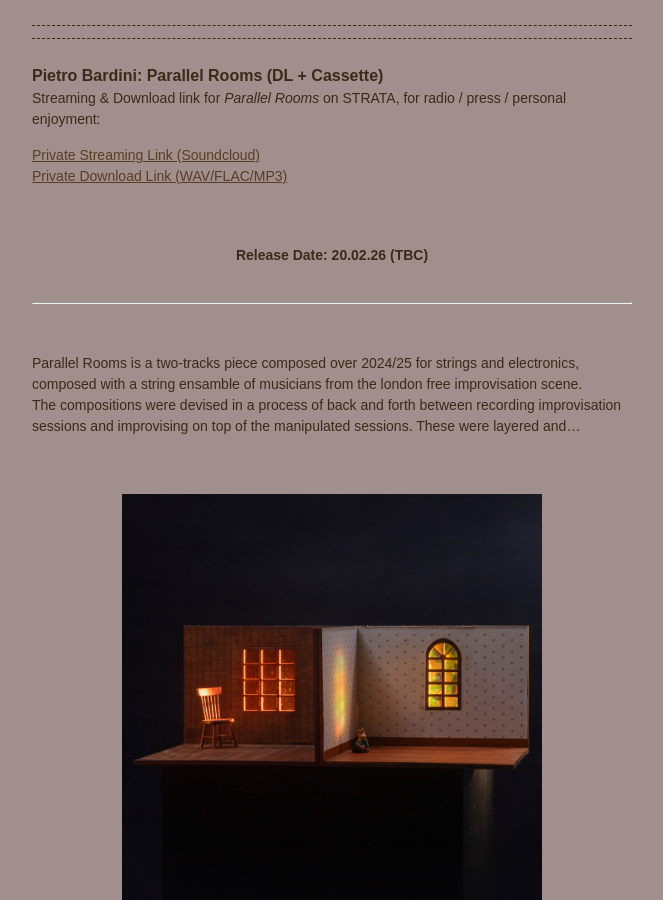
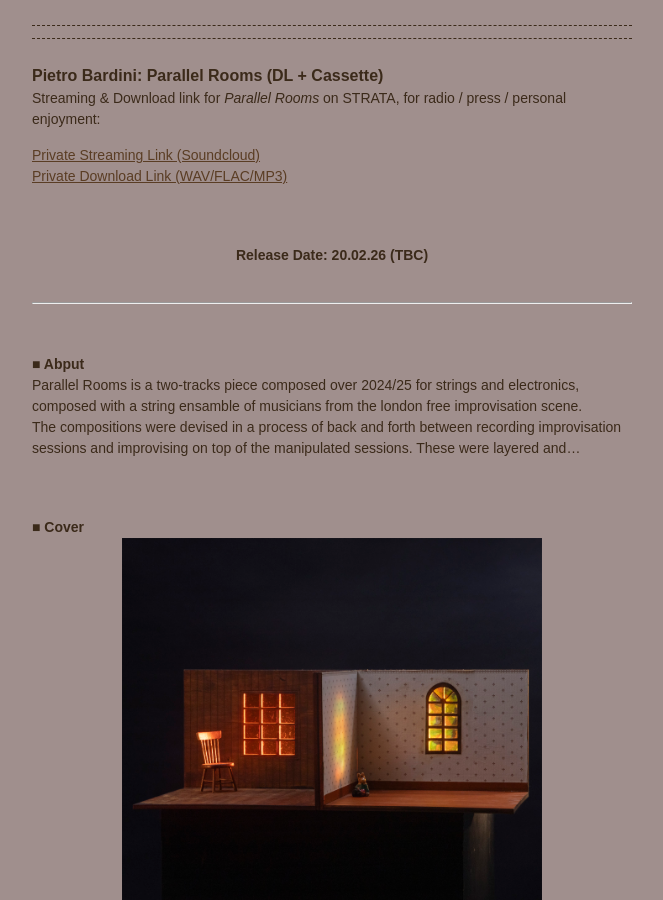
Before and after one commit to StrataEdition/Parallel-Rooms-EPK, a Jekyll site: the page built from index.md, in a window 1280 px wide and 900 px high. Shown: the whole window, without its empty margins (308-971 px from the left). Built offline with Jekyll 4.4.1, drawn with Linux system fonts in a browser that asks for light colours.

Commit message:
Update index.md

```diff
--- a/index.md
+++ b/index.md
@@ -17,10 +17,12 @@ Streaming & Download link for *Parallel Rooms* on STRATA, for radio / press / pe
 
 ---
 <br>
+## ■ Abput
 Parallel Rooms is a two-tracks piece composed over 2024/25 for strings and electronics, composed with a string ensamble of musicians from the london free improvisation scene.
 The compositions were devised in a process of back and forth between recording improvisation sessions and improvising on top of the manipulated sessions. These were layered and...
 
 <br>
+## ■ Cover
 <img src="ParallelRooms_webRes.jpg" alt="Parallel Rooms Cover" class="centered-image">
 <br>
 
@@ -52,6 +54,8 @@ Mastering: Noel Summerville
 ## ■ Artist Bio
 Pietro Bardini is an italian London-based composer and artist. He works accross sound composition, audio-visual performances and installations.
 His works have been shown and played at Arebyte, Barbican Centre, Cafe Oto, Corsica Studios, The White Hotel, The Horse Hospital, IKLECTIK, Spanners, Royal College of Art, Rio Cinema Dalston and MK Gallery. Since 2024 he co-runs the label and event series STRATA and releases music under the alias Partial Defrag, as previsouly covered on The Quietus and NINA Protocol Staff Pick.
+<br>
+<img src="2_Pietro Bardini_Yvetta Sedláková.jpg" alt="Pietro Bardini Artist Profile" class="centered-image">
 
 <br>
 
```
